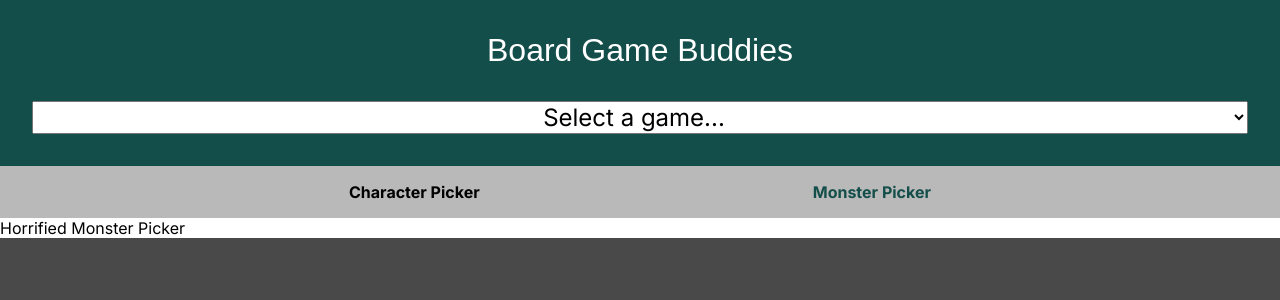
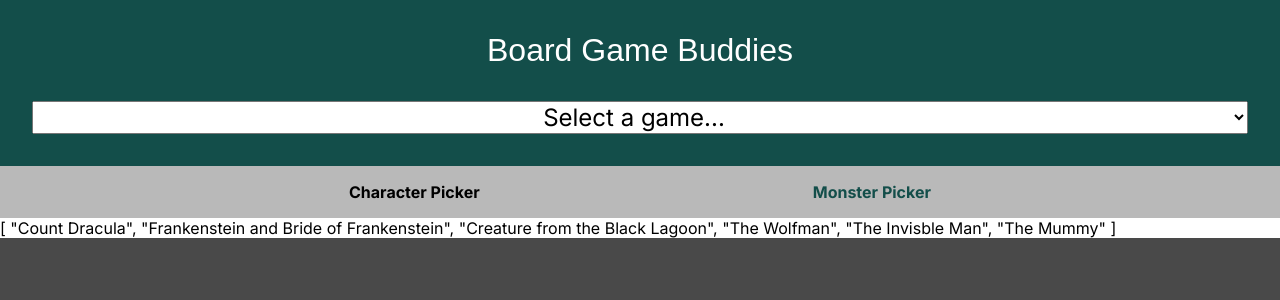
Before and after one commit to eidolon-SE/bgbuddies, a Vue app: page /horrified/monsters in a window 1280 px wide. Shown: the top 300 px of the page. Built offline with nearby package versions, Linux system fonts and the light colour scheme; a web font is replaced by a local one.

Commit message:
added array shuffle function

```diff
--- a/src/routes/Horrified.js
+++ b/src/routes/Horrified.js
@@ -1,7 +1,6 @@
 import HorrifiedView from '../views/Horrified/HorrifiedView.vue'
 import HorrifiedCharacterPickerView from '../views/Horrified/HorrifiedCharacterPickerView.vue'
 import HorrifiedMonsterPickerView from '../views/Horrified/HorrifiedMonsterPickerView.vue'
-
 
 export const HorrifiedRoutes = {
     path: '/horrified',
--- /dev/null
+++ b/src/util.js
@@ -0,0 +1,17 @@
+export function shuffle(array) {
+    let currentIndex = array.length;
+
+    // While there remain elements to shuffle...
+    while (currentIndex != 0) {
+
+        // Pick a remaining element...
+        let randomIndex = Math.floor(Math.random() * currentIndex);
+        currentIndex--;
+
+        // And swap it with the current element.
+        [array[currentIndex], array[randomIndex]] = [
+          array[randomIndex], array[currentIndex]];
+    }
+
+    return array;
+}
--- a/src/views/Horrified/HorrifiedMonsterPickerView.vue
+++ b/src/views/Horrified/HorrifiedMonsterPickerView.vue
@@ -1,3 +1,15 @@
+<script setup>
+    import { ref } from 'vue'
+    import { shuffle } from '../../util.js'
+    const monsters = ref([
+        'Count Dracula',
+        'Frankenstein and Bride of Frankenstein',
+        'Creature from the Black Lagoon',
+        'The Wolfman',
+        'The Invisble Man',
+        'The Mummy'
+    ])
+</script>
 <template>
-    Horrified Monster Picker
+    {{ monsters }}
 </template>
```
